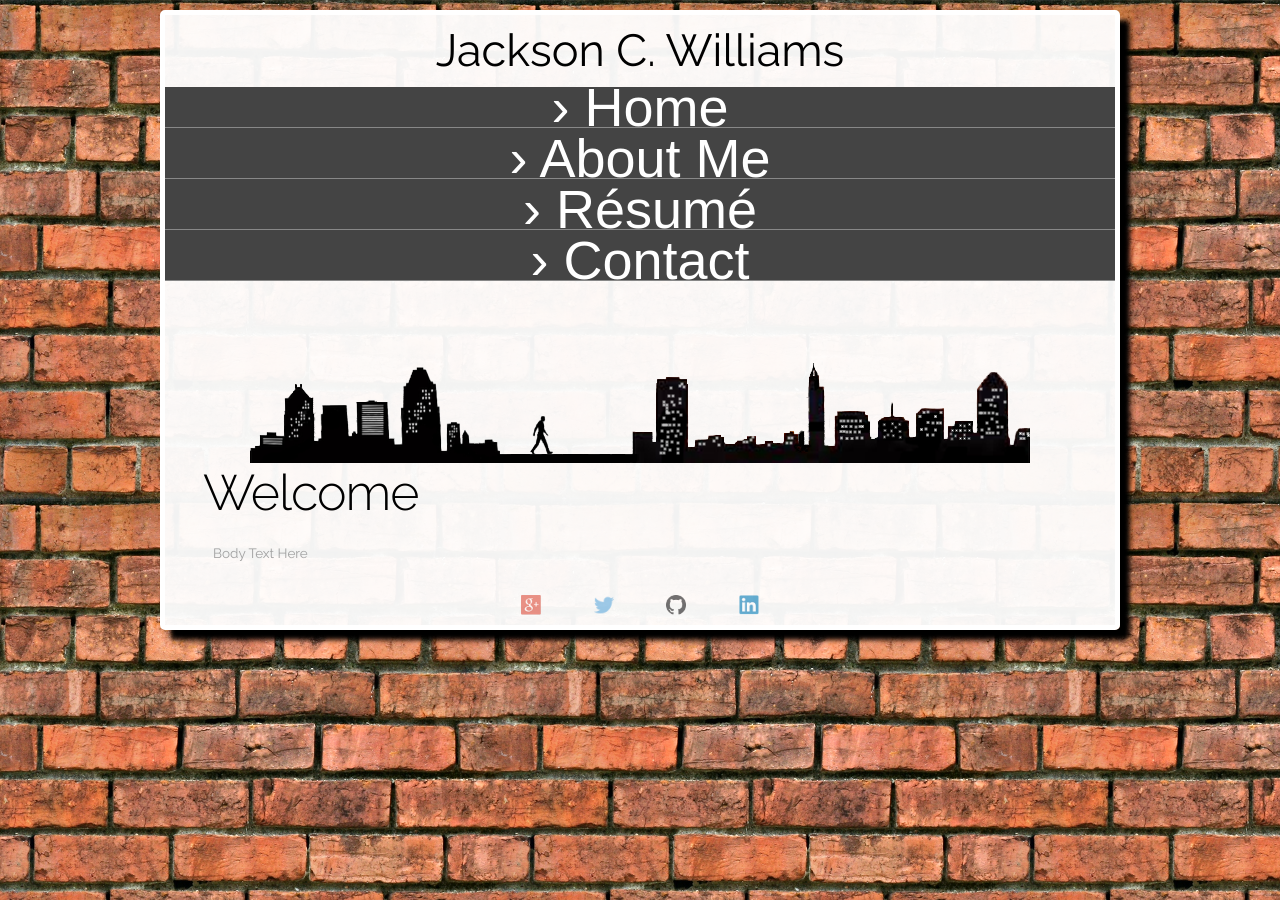
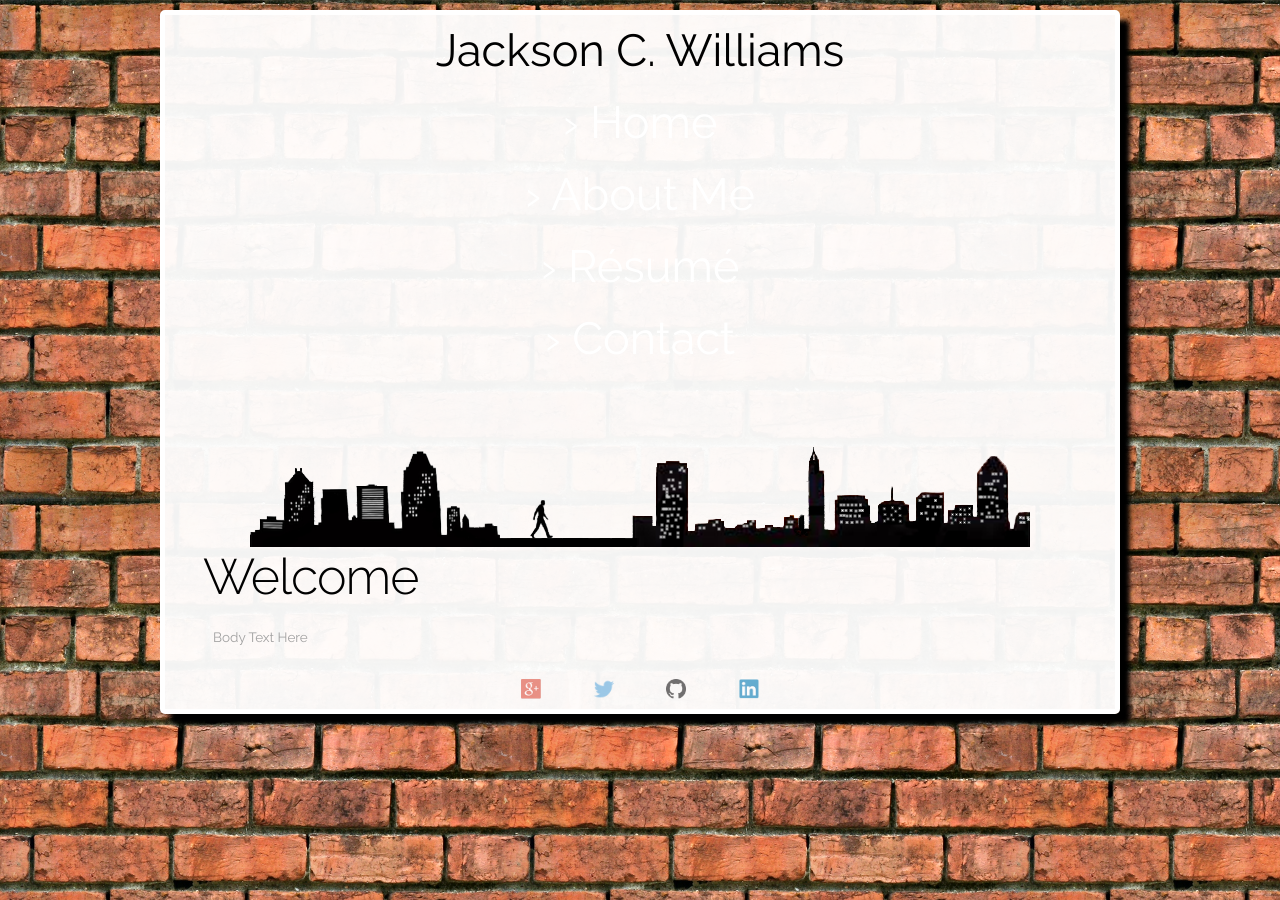
Before and after one commit to jacksoncwilliams/jackson-erin, a Jekyll site: the page built from fleektryout.html, in a window 1280 px wide. Built offline with Jekyll 4.4.1, drawn with Linux system fonts in a browser that asks for light colours.

Commit message:
Update fleek.html

```diff
--- a/_layouts/fleek.html
+++ b/_layouts/fleek.html
@@ -40,12 +40,10 @@
 
     <!--Navigation-->
       <div class="nav">
-      <ul>
-        <li><a href="/" title="Home">&rsaquo; Home</a></li>
-        <li><a href="/aboutme" title="About Me">&rsaquo; About Me</a></li>
-        <li><a href="/résumé" title="Résumé">&rsaquo; Résumé</a></li>
-        <li><a href="/contact" title="Contact">&rsaquo; Contact</a></li>
-      </ul>
+        <a href="/" title="Home">&rsaquo; Home</a>
+        <a href="/aboutme" title="About Me">&rsaquo; About Me</a>
+        <a href="/résumé" title="Résumé">&rsaquo; Résumé</a>
+        <a href="/contact" title="Contact">&rsaquo; Contact</a>
 
         </a><br />
         </div>
```
